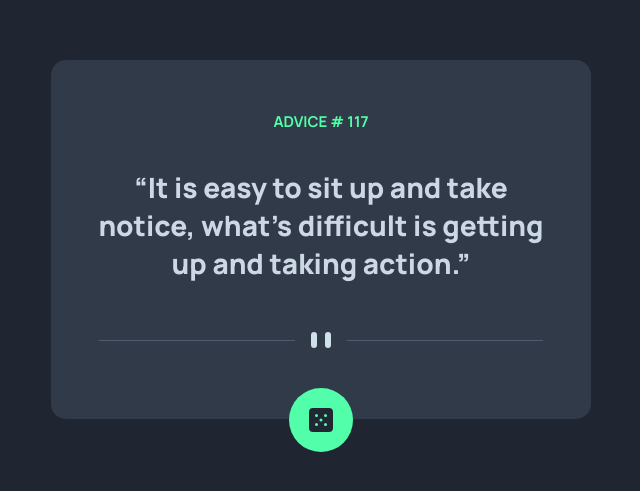
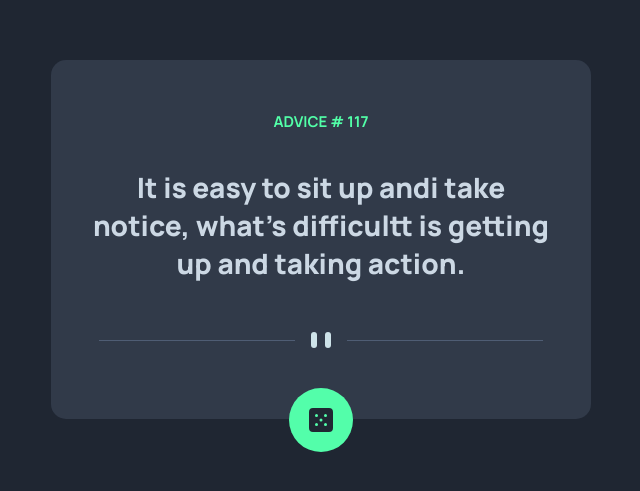
Before and after one commit to fistty/advice-generator-app-react, a React (Create React App) app: page / in a window 1280 px wide. Shown: the part 161-652 px from the top of the page, without its empty margins (319-959 px from the left). Built offline with nearby package versions, Linux system fonts and the light colour scheme; no server answers.

Commit message:
Update App.js

```diff
--- a/src/App.js
+++ b/src/App.js
@@ -59,8 +59,8 @@ function App() {
           <div className="joke-div">
             {/* <p>{joke}</p> */}
             <p>
-              “It is easy to sit up and take notice, what's difficult is getting
-              up and taking action.”
+              {joke ||
+                "It is easy to sit up andi take notice, what's difficultt is getting up and taking action."}
             </p>
           </div>
           <div className="divider"></div>
```
